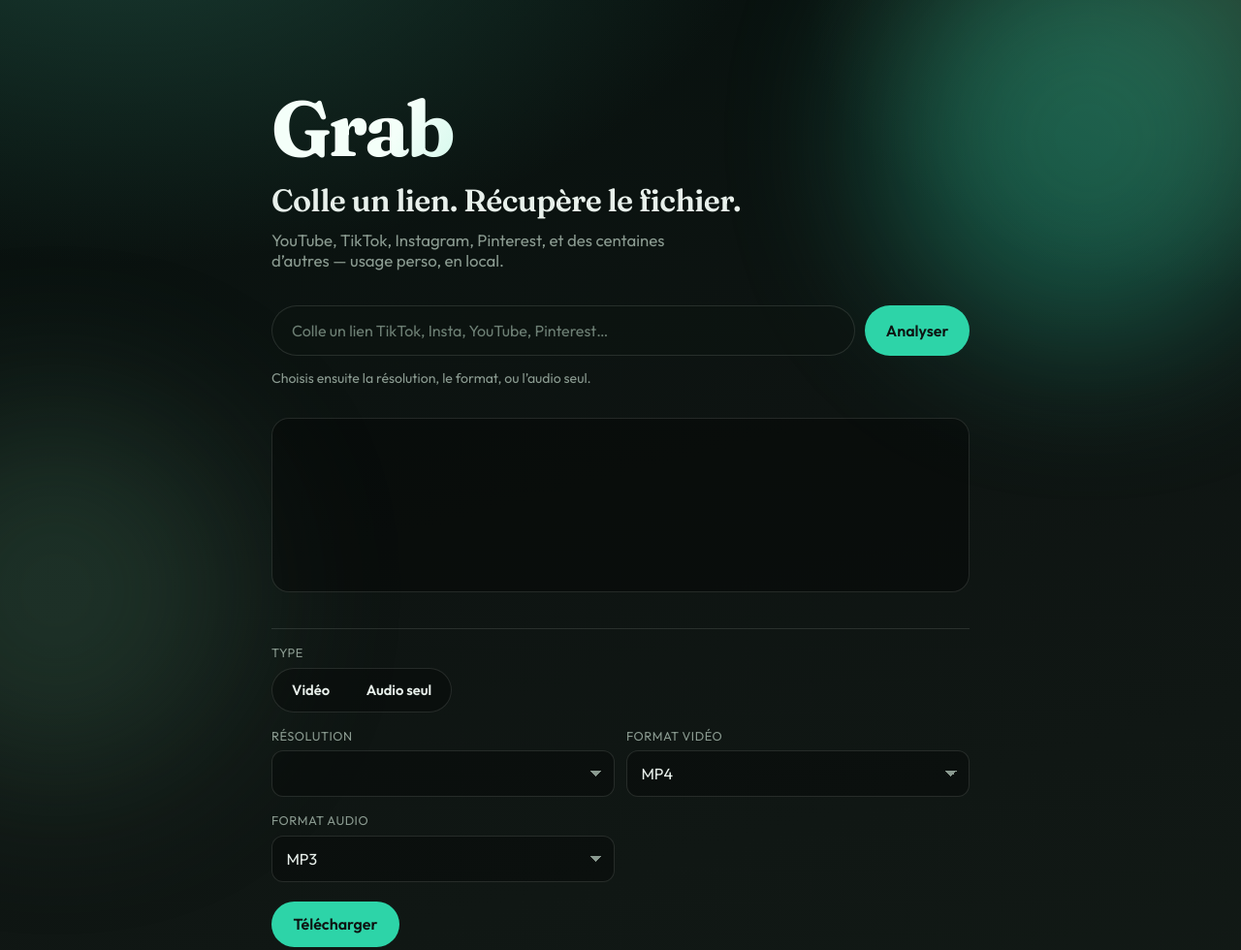
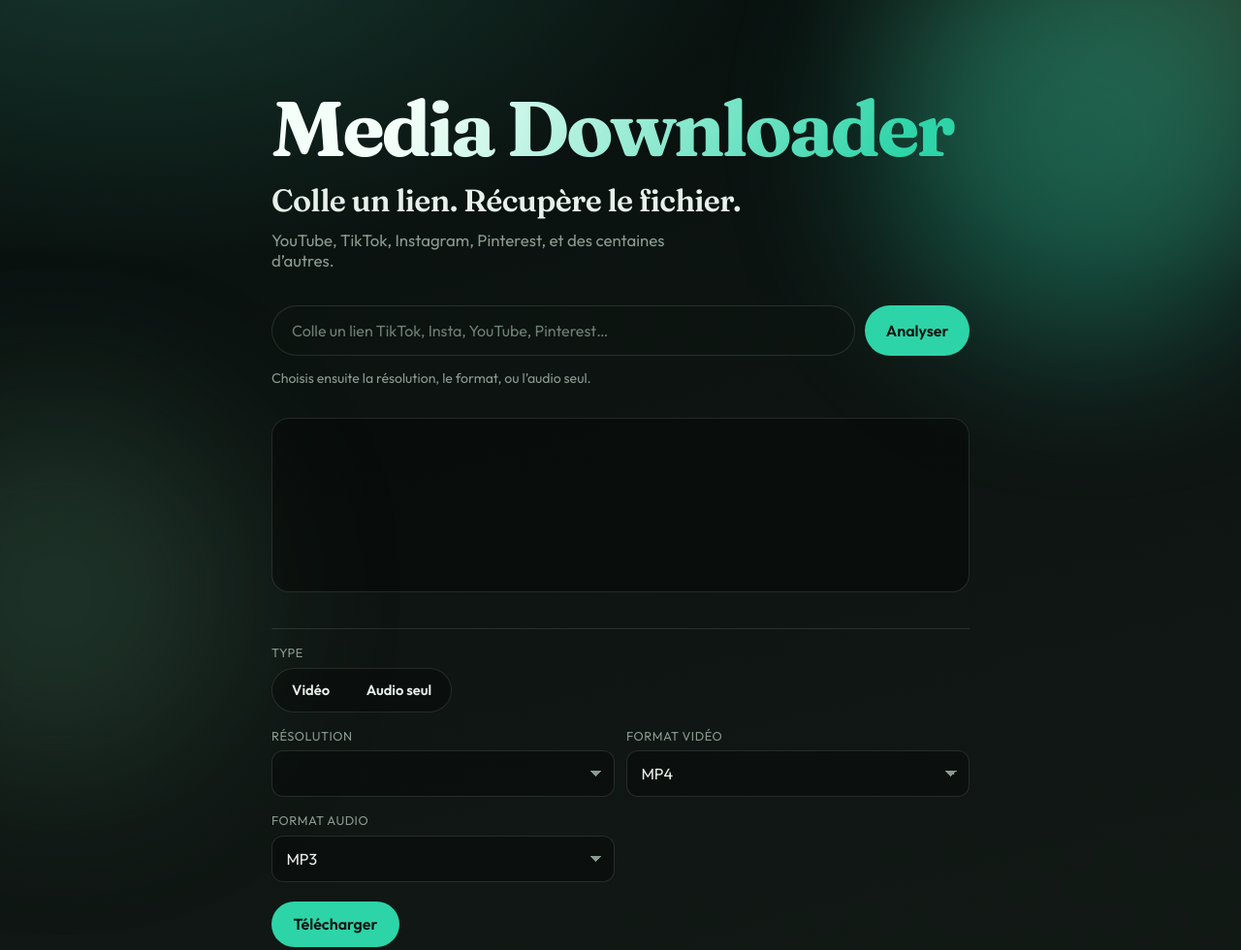
Before and after one commit to ri389/Mediadownloader, a website: page public/index.html in a window 1280 px wide. Shown: the top 980 px of the page at 97% size. Drawn offline with Linux system fonts and the light colour scheme.

Commit message:
Last modification

```diff
--- a/public/index.html
+++ b/public/index.html
@@ -15,9 +15,9 @@
 
   <main class="shell">
     <header class="brand">
-      <p class="logo">Grab</p>
+      <p class="logo">Media Downloader</p>
       <h1>Colle un lien. Récupère le fichier.</h1>
-      <p class="lede">YouTube, TikTok, Instagram, Pinterest, et des centaines d’autres — usage perso, en local.</p>
+      <p class="lede">YouTube, TikTok, Instagram, Pinterest, et des centaines d’autres.</p>
     </header>
 
     <form class="grab-form" id="grabForm">
```
